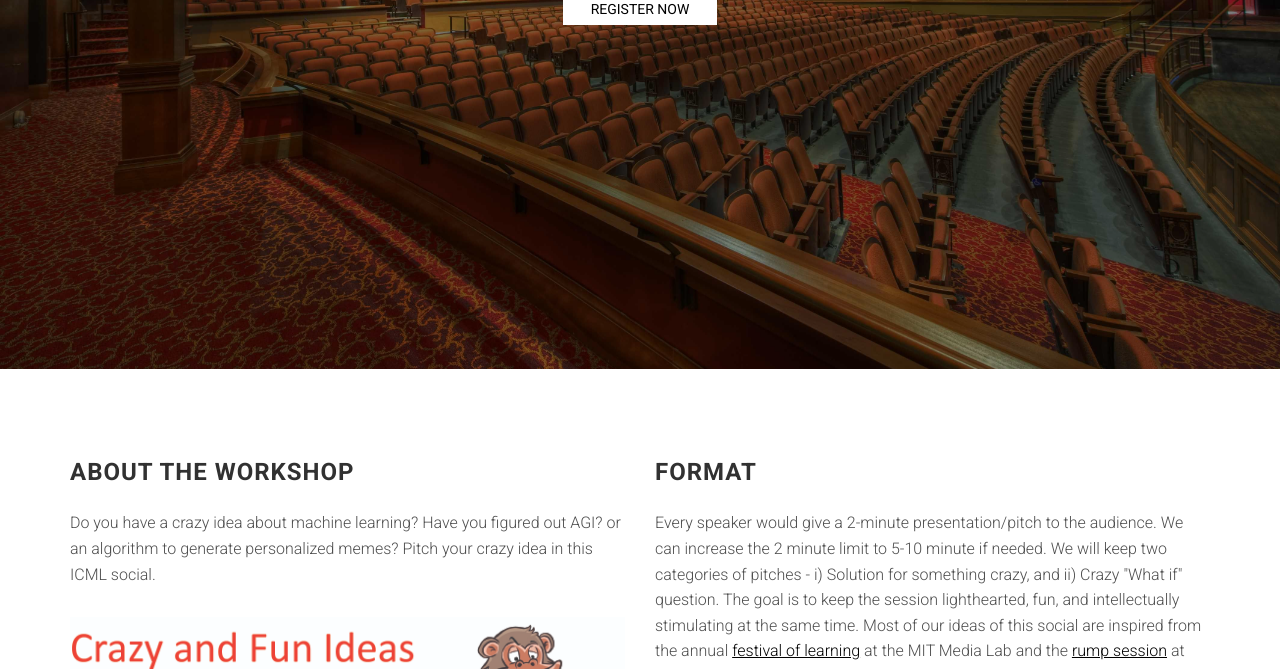
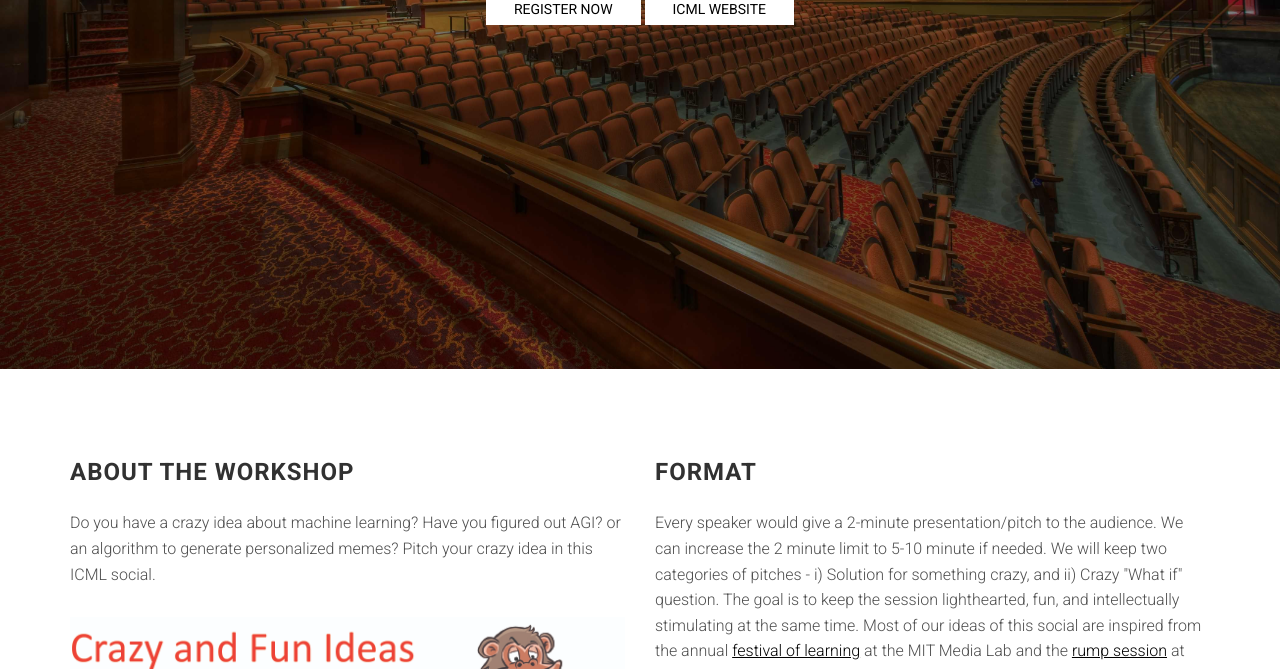
Before and after one commit to tremblerz/crazyideas, a website: page index.html in a window 1280 px wide. Shown: the part 431-1100 px from the top of the page. Drawn offline with Linux system fonts and the light colour scheme; files whose address does not match are found by name.

Commit message:
add icml website link

```diff
--- a/index.html
+++ b/index.html
@@ -58,7 +58,7 @@
             <h1>Crazy Ideas @ ICML'22</h1>
 
             <a class="btn btn-white" data-scroll href="#contribution">Register Now</a>
-
+            <a class="btn btn-white" data-scroll href="https://icml.cc/virtual/2022/social/20783">ICML Website</a>
         </div>
     </header>
 
```
